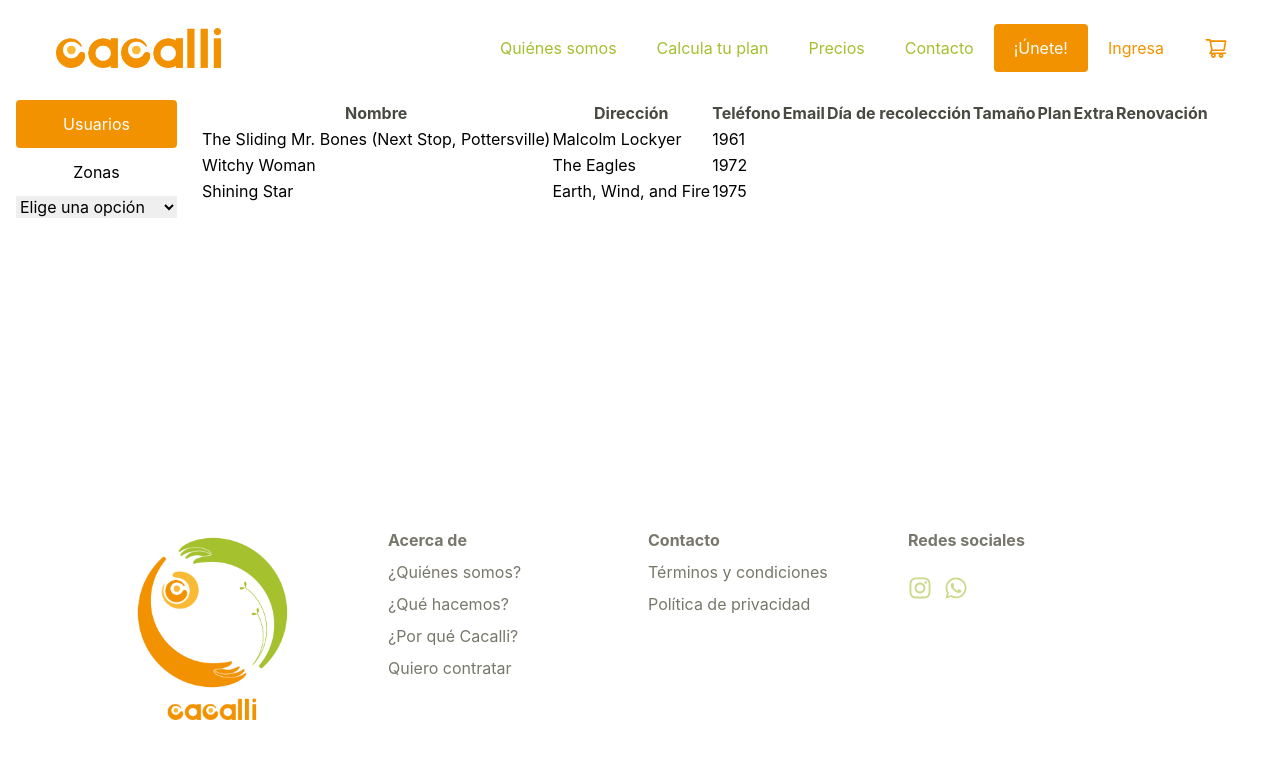
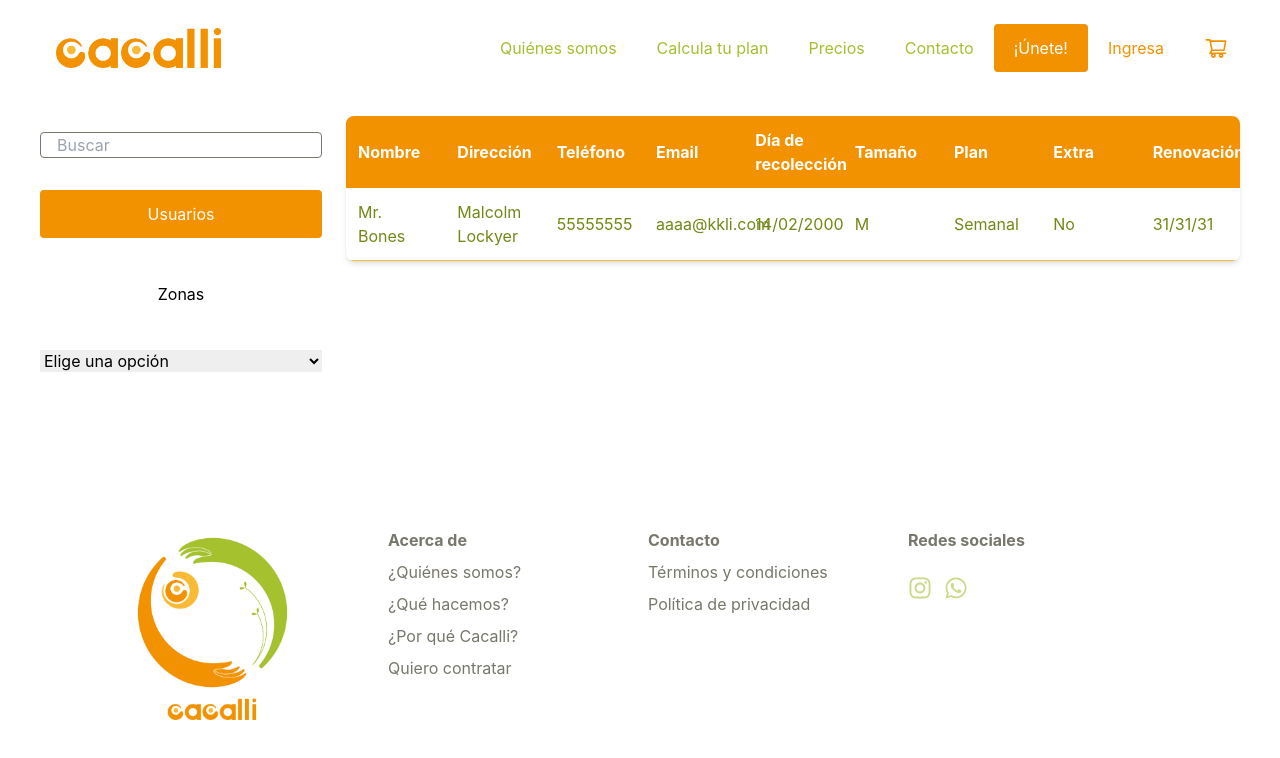
Before and after one commit to Cacalli/cacalli-frontend, a React (Create React App) app: page /admin in a window 1280 px wide. Shown: the top 758 px of the page. Built offline with nearby package versions, Linux system fonts and the light colour scheme.

Commit message:
admin dashboard functions and style added

```diff
--- a/src/components/AdminDashboard/AdminDashboard.js
+++ b/src/components/AdminDashboard/AdminDashboard.js
@@ -1,13 +1,35 @@
+import { useState } from "react";
 import Button from "../Button/Button";
 
 export default function AdminDashboard() {
+  const [filter, setFilter] = useState("Usuario");
+
   return (
-    <div className="flex flex-1 mt-6 mx-4 ">
-      <div className="flex flex-col pr-6">
-        <Button variant="primary">Usuarios</Button>
-        <Button>Zonas</Button>
+    <div className="flex flex-1 mt-10 mx-10 ">
+      <div className="flex flex-col pr-6 space-y-8">
+        <input
+          className="mt-4 border border-neutral-gray-two rounded px-4"
+          placeholder="Buscar"
+        />
+        <Button
+          onClick={() => {
+            setFilter("Usuario");
+          }}
+          variant={filter === "Usuario" ? "primary" : ""}
+        >
+          Usuarios
+        </Button>
+        <Button
+          onClick={() => {
+            setFilter("Zona");
+          }}
+          className="py-1 px-2 mx-2"
+          variant={filter === "Zona" ? "primary" : ""}
+        >
+          Zonas
+        </Button>
         <select className="">
-            <option disabled selected>Elige una opción</option>
+          <option selected>Elige una opción</option>
           <option>Nombre</option>
           <option>Dirección</option>
           <option>Teléfono</option>
@@ -20,35 +42,31 @@ export default function AdminDashboard() {
         </select>
       </div>
       <div>
-        <table class="table-fixed">
-          <thead>
-            <tr className="text-neutral-gray-one">
-              <th>Nombre</th>
-              <th>Dirección</th>
-              <th>Teléfono</th>
-              <th>Email</th>
-              <th>Día de recolección</th>
-              <th>Tamaño</th>
-              <th>Plan</th>
-              <th>Extra</th>
-              <th>Renovación</th>
+        <table class="table-fixed text-left border-collapse w-full shadow-md rounded-lg overflow-hidden">
+          <thead className=" bg-orange-one ">
+            <tr className="text-neutral-white p-3 bg">
+              <th className="p-3">Nombre</th>
+              <th className="p-3">Dirección</th>
+              <th className="p-3">Teléfono</th>
+              <th className="p-3">Email</th>
+              <th className="p-3">Día de recolección</th>
+              <th className="p-3">Tamaño</th>
+              <th className="p-3">Plan</th>
+              <th className="p-3">Extra</th>
+              <th className="p-3">Renovación</th>
             </tr>
           </thead>
           <tbody>
-            <tr>
-              <td>The Sliding Mr. Bones (Next Stop, Pottersville)</td>
-              <td>Malcolm Lockyer</td>
-              <td>1961</td>
-            </tr>
-            <tr>
-              <td>Witchy Woman</td>
-              <td>The Eagles</td>
-              <td>1972</td>
-            </tr>
-            <tr>
-              <td>Shining Star</td>
-              <td>Earth, Wind, and Fire</td>
-              <td>1975</td>
+            <tr className="border-b border-b-orange-two text-green-two">
+              <td className="p-3">Mr. Bones</td>
+              <td className="p-3">Malcolm Lockyer</td>
+              <td className="p-3">55555555</td>
+              <td className="p-3">aaaa@kkli.com</td>
+              <td className="p-3">14/02/2000</td>
+              <td className="p-3">M</td>
+              <td className="p-3">Semanal</td>
+              <td className="p-3">No</td>
+              <td className="p-3">31/31/31</td>
             </tr>
           </tbody>
         </table>
```
Lines whose indentation alone changed are shown as unchanged.
